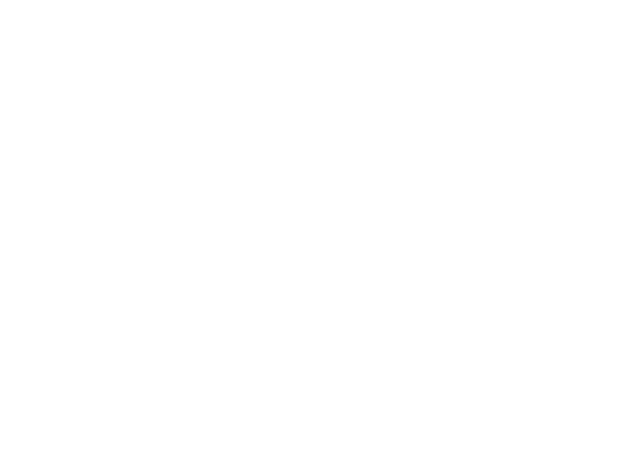
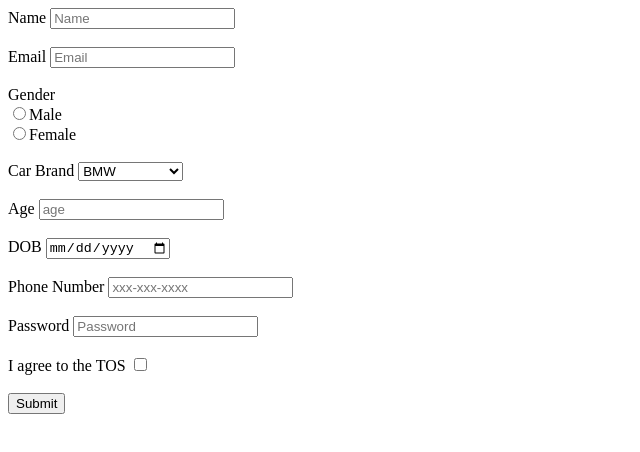
Before and after one commit to acciojob/signup-form-car-omsingh1555, a website: page main.html in a window 1280 px wide. Shown: the whole page, without its empty margins (0-640 px from the left). Drawn offline with Linux system fonts and the light colour scheme.

Commit message:
created a submission

```diff
--- a/main.html
+++ b/main.html
@@ -8,6 +8,46 @@
 
 <body>
 	<!-- the entire body must be written by student -->
+	<form method="post">
+		<label for="name">Name</label>
+		<input type="text" id="name" placeholder="Name" required>
+		<br>
+		<br>
+		<label for="email">Email</label>
+		<input type="email" id="email" placeholder="Email" required>
+		<br>
+		<br>
+		<label for="gender_m">Gender</label>
+		<br>
+		<input type="radio" id="gender_m"required name="gender"value="Male">Male<br>
+		<input type="radio" id="gender_m"required name="gender"value="Female">Female<br>
+
+		<br>
+		<label for=cars >Car Brand</label>
+		<select id="cars">
+			<option value="BMW">BMW</option>
+			<option value="THAR">THAR</option>
+			<option value="TATA NEXON">TATA NEXON</option>
+			<option value="ERTICA">ERTICA</option>
+		</select>
+		<br><br>
+		<label for="age">Age</label>
+		<input id="age" type="number" placeholder="age" required>
+		<br><br>
+		<label for="dob">DOB</label>
+		<input id="dob" type="date" required>
+		<br><br>
+		<label for="tel">Phone Number</label>
+		<input id="tel" type="tel" placeholder="xxx-xxx-xxxx">
+		<br><br>
+		<label for="password">Password</label>
+		<input type="password" id="password" placeholder="Password" required>
+		<br><br>
+		<label for="tos">I agree to the TOS</label>
+		<input id="tos" type="checkbox" required>
+		<br><br>
+		<button type="submit">Submit</button>
+	</form>
     <script type="text/javascript" src="./script.js">
 </script>
 
```
